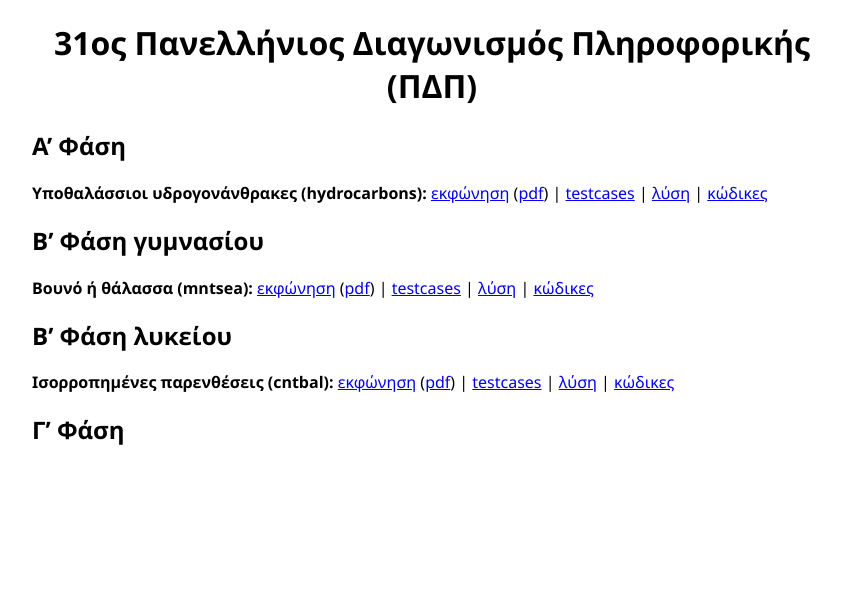
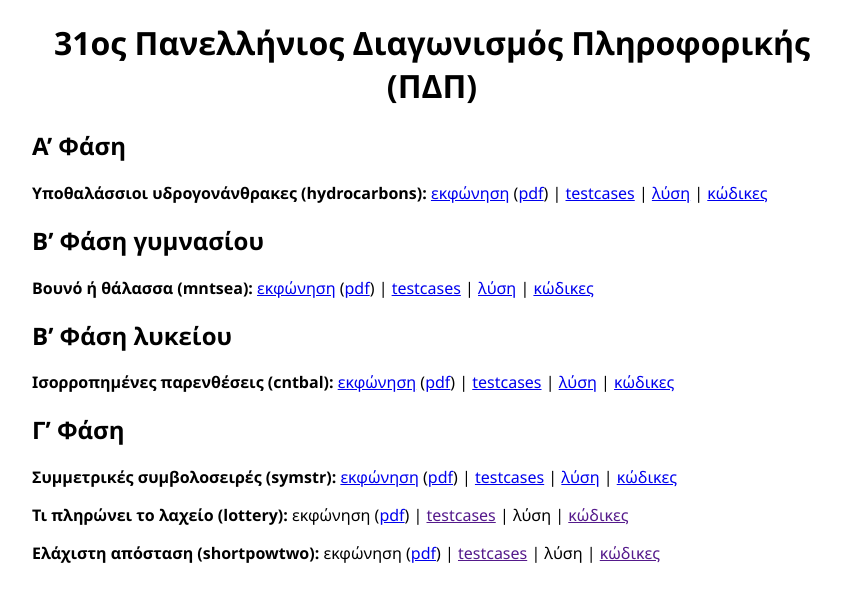
Before and after one commit to pdp-archive/pdp-archive.github.io, a Jekyll site: the page built from contests/_31-PDP/index.md, in a window 1280 px wide. Shown: the top 602 px of the page, without its empty margins (208-1049 px from the left). Built offline with Jekyll 4.4.1, drawn with Linux system fonts in a browser that asks for light colours.

Commit message:
Λύση/εκφώνηση/testcases/κώδικες για Γ Φάση 31ου ΠΔΠ, πρώτο πρόβλημα (symstr)

```diff
--- a/_data/contests/31-PDP.yml
+++ b/_data/contests/31-PDP.yml
@@ -24,3 +24,33 @@ cntbal:
    testcases_url: "https://drive.google.com/open?id=1XgH5ywmyR_mOkvpOnQafcp9iEyLU30AL"
    solution: true
    codes_in_git: true
+
+symstr:
+   full_name: "Συμμετρικές συμβολοσειρές"
+   stage: "c"
+   statement_pdf_url: "https://drive.google.com/open?id=1ksHypJ_H2n3MVfl5uf5zNKFxBI2T025r"
+   statement_md: true
+   testcases_url: "https://drive.google.com/open?id=14KX81jnNADaP6AXtdD9TpUmn4e2OdpSF"
+   solution: true
+   codes_in_git: true
+   points: 30
+
+lottery:
+   full_name: "Τι πληρώνει το λαχείο"
+   stage: "c"
+   statement_pdf_url: "https://drive.google.com/open?id=1ksHypJ_H2n3MVfl5uf5zNKFxBI2T025r"
+   statement_md: false
+   testcases_url: ""
+   solution: false
+   codes_in_git: false
+   points: 35
+
+shortpowtwo:
+   full_name: "Ελάχιστη απόσταση"
+   stage: "c"
+   statement_pdf_url: "https://drive.google.com/open?id=1ksHypJ_H2n3MVfl5uf5zNKFxBI2T025r"
+   statement_md: false
+   testcases_url: ""
+   solution: false
+   codes_in_git: false
+   points: 35
```
Also changed, not shown: contests/_29-PDP/c-dnaseq-statement.md (+3 -3 lines), contests/_31-PDP/c-symstr-solution.md (added, +92 -0 lines), contests/_31-PDP/c-symstr-statement.md (added, +47 -0 lines), _data/contests/32-PDP.yml (line endings or trailing spaces), assets/31-pdp-c-symstr-text.svg (added), 3 other files.
